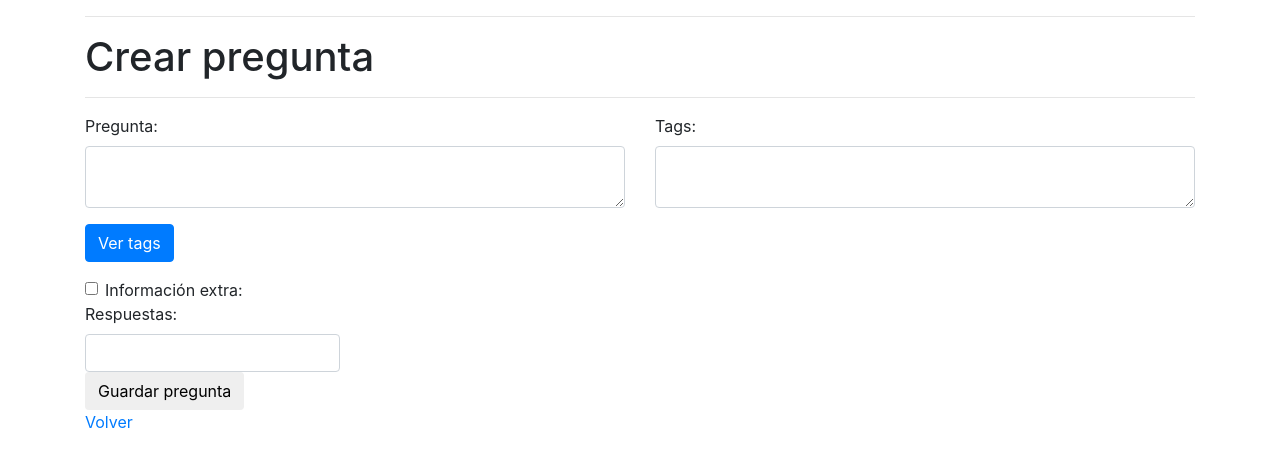
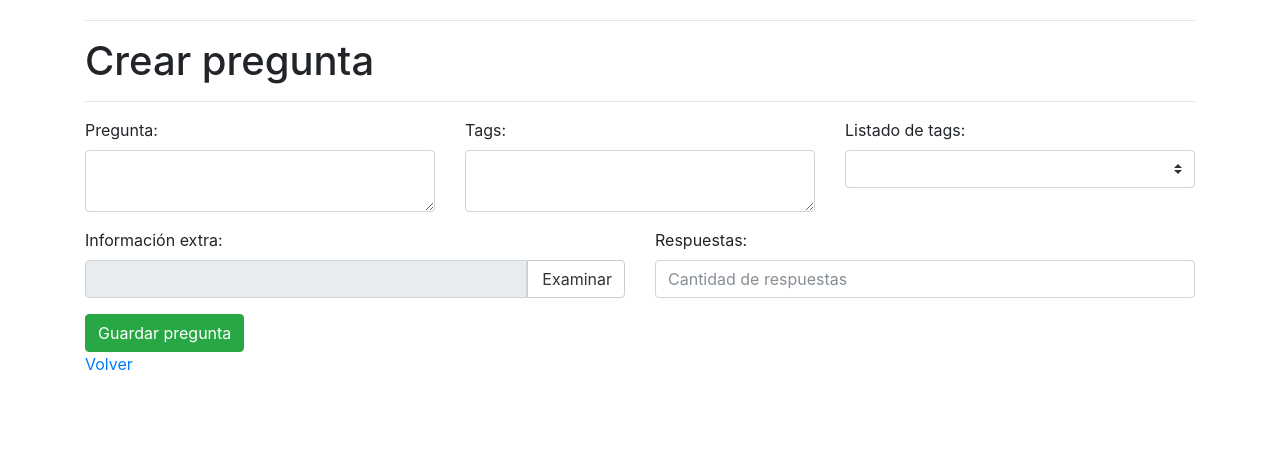
Before and after one commit to pperezp/batteryQuestions, a PHP site: page /view/crearPreguntas.php in a window 1280 px wide. Shown: the top 467 px of the page. Run offline with PHP 8.4, Linux system fonts and the light colour scheme; data that the repository does not hold is empty; some libraries are stand-ins or nearby versions.

Commit message:
Se arregla el bug para generar respuestas con bootstrap. Se añade bootstrap al listado de todas las preguntas. Se mejora el css del tag input file en crear pregunta

```diff
--- a/controller/crearPregunta.php
+++ b/controller/crearPregunta.php
@@ -3,7 +3,6 @@ require_once("../model/Data.php");
 
 $pregunta       = $_REQUEST["pregunta"];
 $tags           = $_REQUEST["tags"];
-$infoExtra      = $_REQUEST["infoExtra"];
 $cantResp       = $_REQUEST["cantRes"];
 $indexCorrecta  = $_REQUEST["correcta"];
 
@@ -11,7 +10,7 @@ $preg = new Pregunta();
 $preg->valor = $pregunta;
 $preg->tags  = $tags;
 
-if($infoExtra){
+if(isset($_FILES["fileInfoExtra"]["name"])){
     $ie = new InfoExtra();
 
     $nombre = $_FILES["fileInfoExtra"]["name"];
--- /dev/null
+++ b/css/estilo.css
@@ -0,0 +1,27 @@
+/*Estilos para el input file*/
+.container{
+    margin-top:20px;
+}
+.image-preview-input {
+    position: relative;
+    overflow: hidden;
+    margin: 0px;
+    color: #333;
+    background-color: #fff;
+    border-color: #ccc;
+}
+.image-preview-input input[type=file] {
+    position: absolute;
+    top: 0;
+    right: 0;
+    margin: 0;
+    padding: 0;
+    font-size: 20px;
+    cursor: pointer;
+    opacity: 0;
+    filter: alpha(opacity=0);
+}
+.image-preview-input-title {
+    margin-left:2px;
+}
+/*Estilos para el input file*/
--- /dev/null
+++ b/js/scriptInputFile.js
@@ -0,0 +1,58 @@
+$(document).on('click', '#close-preview', function(){
+    $('.image-preview').popover('hide');
+    // Hover befor close the preview
+    $('.image-preview').hover(
+        function () {
+            $('.image-preview').popover('show');
+        },
+        function () {
+            $('.image-preview').popover('hide');
+        }
+    );
+});
+
+$(function() {
+    // Create the close button
+    var closebtn = $('<button/>', {
+        type:"button",
+        text: 'x',
+        id: 'close-preview',
+        style: 'font-size: initial;',
+    });
+    closebtn.attr("class","close pull-right");
+    // Set the popover default content
+    $('.image-preview').popover({
+        trigger:'manual',
+        html:true,
+        title: "<strong>Preview</strong>"+$(closebtn)[0].outerHTML,
+        content: "There's no image",
+        placement:'bottom'
+    });
+    // Clear event
+    $('.image-preview-clear').click(function(){
+        $('.image-preview').attr("data-content","").popover('hide');
+        $('.image-preview-filename').val("");
+        $('.image-preview-clear').hide();
+        $('.image-preview-input input:file').val("");
+        $(".image-preview-input-title").text("Examinar");
+    });
+    // Create the preview image
+    $(".image-preview-input input:file").change(function (){
+        var img = $('<img/>', {
+            id: 'dynamic',
+            width:250,
+            height:200
+        });
+        var file = this.files[0];
+        var reader = new FileReader();
+        // Set preview image into the popover data-content
+        reader.onload = function (e) {
+            $(".image-preview-input-title").text("Cambiar");
+            $(".image-preview-clear").show();
+            $(".image-preview-filename").val(file.name);
+            img.attr('src', e.target.result);
+            $(".image-preview").attr("data-content",$(img)[0].outerHTML).popover("show");
+        }
+        reader.readAsDataURL(file);
+    });
+});
--- /dev/null
+++ b/model/Bootstrap.php
@@ -0,0 +1,9 @@
+<!-- Imports de Bootstrap 4 -->
+<link rel="stylesheet" href="https://maxcdn.bootstrapcdn.com/bootstrap/4.0.0-beta.2/css/bootstrap.min.css" integrity="sha384-PsH8R72JQ3SOdhVi3uxftmaW6Vc51MKb0q5P2rRUpPvrszuE4W1povHYgTpBfshb"
+    crossorigin="anonymous">
+<script src="https://cdnjs.cloudflare.com/ajax/libs/popper.js/1.12.3/umd/popper.min.js" integrity="sha384-vFJXuSJphROIrBnz7yo7oB41mKfc8JzQZiCq4NCceLEaO4IHwicKwpJf9c9IpFgh"
+    crossorigin="anonymous"></script>
+<script src="https://ajax.googleapis.com/ajax/libs/jquery/3.2.1/jquery.min.js"></script>
+<script src="https://maxcdn.bootstrapcdn.com/bootstrap/4.0.0-beta.2/js/bootstrap.min.js" integrity="sha384-alpBpkh1PFOepccYVYDB4do5UnbKysX5WZXm3XxPqe5iKTfUKjNkCk9SaVuEZflJ"
+    crossorigin="anonymous"></script>
+<!-- Imports de Bootstrap 4 -->
--- a/model/Data.php
+++ b/model/Data.php
@@ -48,7 +48,7 @@ class Data{
         /*Recorro todos los nameTag*/
         foreach($tags as $tagName){
             // Veo si esta en la bd, si es asi, entrego el objeto
-            $tagName = strlower(trim($tagName));
+            $tagName = strtolower(trim($tagName));
             $tag = $this->getTag($tagName);
 
             // si no se encuentra en la BD
--- a/view/crearPreguntas.php
+++ b/view/crearPreguntas.php
@@ -4,50 +4,32 @@
         <title></title>
         <meta charset="UTF-8">
         <meta name="viewport" content="width=device-width, initial-scale=1">
-        <!-- Imports de Bootstrap 4 -->
-        <link rel="stylesheet" href="https://maxcdn.bootstrapcdn.com/bootstrap/4.0.0-beta.2/css/bootstrap.min.css" integrity="sha384-PsH8R72JQ3SOdhVi3uxftmaW6Vc51MKb0q5P2rRUpPvrszuE4W1povHYgTpBfshb"
-            crossorigin="anonymous">
-        <script src="https://cdnjs.cloudflare.com/ajax/libs/popper.js/1.12.3/umd/popper.min.js" integrity="sha384-vFJXuSJphROIrBnz7yo7oB41mKfc8JzQZiCq4NCceLEaO4IHwicKwpJf9c9IpFgh"
-            crossorigin="anonymous"></script>
-        <script src="https://ajax.googleapis.com/ajax/libs/jquery/3.2.1/jquery.min.js"></script>
-        <script src="https://maxcdn.bootstrapcdn.com/bootstrap/4.0.0-beta.2/js/bootstrap.min.js" integrity="sha384-alpBpkh1PFOepccYVYDB4do5UnbKysX5WZXm3XxPqe5iKTfUKjNkCk9SaVuEZflJ"
-            crossorigin="anonymous"></script>
-        <!-- Imports de Bootstrap 4 -->
+        <?php require_once("../model/Bootstrap.php");?>
     </head>
     <body>
         <div class="container">
             <hr><h1>Crear pregunta</h1><hr>
             <form enctype="multipart/form-data" action="../controller/crearPregunta.php" method="POST">
                 <div class="row">
-                    <div class="form-group col-md-6">
+                    <div class="form-group col-md-4">
                         <label for="pregunta">Pregunta:</label>
                         <textarea class="form-control" name="pregunta"></textarea>
                     </div>
 
-                    <div class="form-group col-md-6">
+                    <div class="form-group col-md-4">
                         <label for="tags">Tags:</label>
                         <textarea class="form-control" name="tags"></textarea>
                     </div>
-                </div>
 
-                <div class="row">
-                    <div class="form-group col-md-1">
-                        <button class="btn btn-primary" type="button" data-toggle="collapse"
-                            data-target="#divTags" aria-expanded="false"
-                            aria-controls="divTags">
-                            Ver tags
-                        </button>
-                    </div>
-
+                    <div class="form-group col-md-4">
+                        <label for="cboTags">Listado de tags:</label>
                         <?php
                         require_once("../model/Data.php");
                         $d = new Data();
                         $tags = $d->getTags();
                         $cantTags = sizeof($tags);
                         ?>
-                    <div class="collapse form-group col-md-11" id="divTags" >
-                        <label for="cboTags">Listado de tags:</label>
-                        <select id="cboTags" class="custom-select">
+                        <select id="cboTags" name="cboTags" class="custom-select form-control">
                             <?php
                             $letActual = "";
                             $nuevaLetra = true;
@@ -76,27 +58,43 @@
                 </div>
 
                 <div class="row">
-                    <div class="col-md-2">
-                        <label class="form-check-label">
-                            <input class="form-check-input" type="checkbox" id="infoExtra" name="infoExtra" onclick="generarInfo()">
-                            Información extra:
-                        </label>
+                    <div class="col-md-6">
+                        <label for="fileInfoExtra">Información extra:</label>
+
+                        <!-- Image file with image preview -->
+                        <script src="../js/scriptInputFile.js"></script>
+                        <link type="text/css" rel="stylesheet" href="../css/estilo.css">
+
+                        <div class="input-group image-preview">
+                            <input type="text" class="form-control image-preview-filename" disabled="disabled"> <!-- don't give a name === doesn't send on POST/GET -->
+                            <span class="input-group-btn">
+                                <!-- image-preview-clear button -->
+                                <button type="button" class="btn btn-default image-preview-clear" style="display:none;">
+                                    <span class="glyphicon glyphicon-remove"></span> Limpiar
+                                </button>
+                                <!-- image-preview-input -->
+                                <div class="btn btn-default image-preview-input">
+                                    <span class="glyphicon glyphicon-folder-open"></span>
+                                    <span class="image-preview-input-title">Examinar</span>
+                                    <input type="file" accept="image/png, image/jpeg, image/gif" name="fileInfoExtra"/> <!-- rename it -->
                                 </div>
-                    <div id="genInfo" class="col-md-10"></div>
+                            </span>
                         </div>
-
-                <div class="row">
-                    <div class="col-md-3">
+                        <!-- Image file with image preview -->
+                    </div>
+                    <div class="form-group  col-md-6">
                         <label for="cantRes">Respuestas:</label>
-                        <input class="form-control" type="number" id="cantRes" name="cantRes" onkeyup="generarRespuestas()">
+                        <input placeholder="Cantidad de respuestas" class="form-control" type="number" id="cantRes" name="cantRes" onkeyup="generarRespuestas()">
                     </div>
                 </div>
 
+                <div class="row" id="respuestas"></div>
 
-                <div class="row" id="respuestas">
+                <div class="row">
+                    <div class="col">
+                        <input type="submit" value="Guardar pregunta" class="btn btn-success">
                     </div>
-
-                <input type="submit" value="Guardar pregunta" class="btn btn-s">
+                </div>
             </form>
 
             <script>
@@ -108,25 +106,12 @@
 
                     divRespuestas.innerHTML = "";
                     for(var i = 0; i < cantRes ; i++){
-                        divRespuestas.innerHTML += "<div class='col-md-3'>";
-                            divRespuestas.innerHTML += "<input type='radio' name='correcta' value='"+i+"'>";
-                            divRespuestas.innerHTML += "<textarea class='form-control' name='valor_"+i+"'></textarea>";
-                        divRespuestas.innerHTML += "</div>";
+                        divRespuestas.innerHTML += "<div class='col-md-3 form-group'><input type='radio' name='correcta' value='"+i+"'>¿Correcta?<textarea class='form-control' name='valor_"+i+"'></textarea></div>";
                     }
                 }
 
-                function generarInfo(){
-                    var infoExtra = document.getElementById("infoExtra");
 
-                    if(infoExtra.checked){
-                        genInfo.innerHTML = "<input type='file' name='fileInfoExtra'>";
-                    }else{
-                        genInfo.innerHTML = "";
-                    }
-                }
             </script>
-
-
 
             <a href='index.php'>Volver</a>
         </div>
```
Also changed, not shown: test/boots.php (added, +32 -0 lines), view/listadoPreguntas.php (+12 -4 lines). Lines whose indentation alone changed are shown as unchanged.
